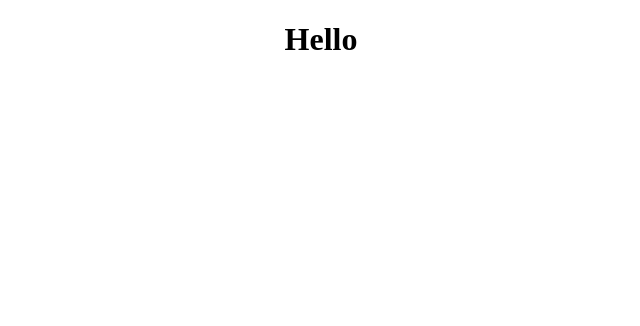
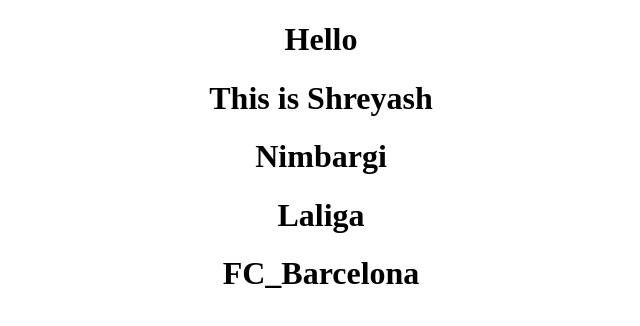
Before and after one commit to shreyash-nimbargi/web-development-bootcamp, a plain HTML site: page html/Day3/Boiler/index.html in a window 1280 px wide. Shown: the whole page, without its empty margins (319-959 px from the left). Drawn offline with Linux system fonts and the light colour scheme.

Commit message:
quick update

```diff
--- a/html/Day3/Boiler/index.html
+++ b/html/Day3/Boiler/index.html
@@ -4,8 +4,15 @@
     <meta charset="UTF-8">
     <meta name="viewport" content="width=device-width, initial-scale=1.0">
     <title>Website</title>
+    <link rel="stylesheet" href="style.css">
 </head>
 <body>
-    <h1 style="text-align: center;"> Hello</h1>
+    <div style="text-align: center;">
+             <h1> Hello</h1>
+            <h1 > This is Shreyash</h1>
+            <h1> Nimbargi</h1>
+    </div>
+   <h1 class="yo">Laliga</h1>
+   <h1 class="yo">FC_Barcelona</h1>
 </body>
 </html>
--- /dev/null
+++ b/html/Day3/Boiler/style.css
@@ -0,0 +1,3 @@
+.yo{
+    text-align: center;
+}
```
